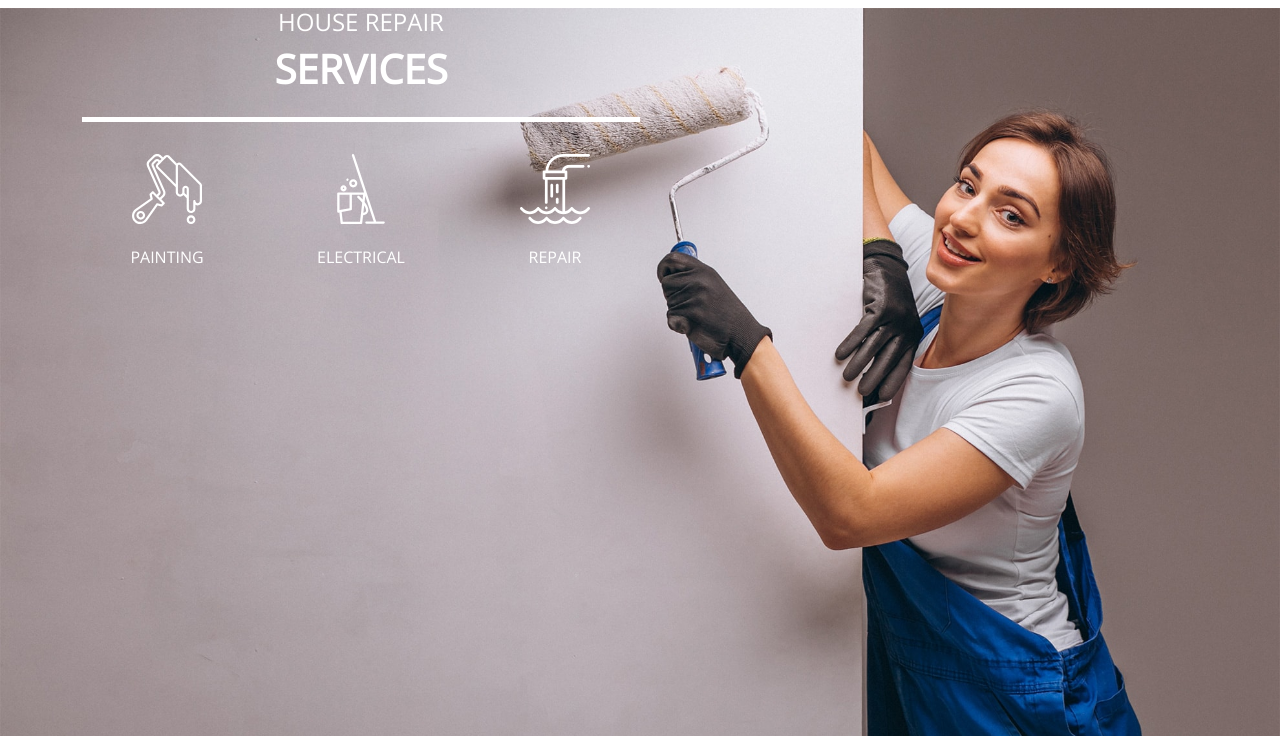
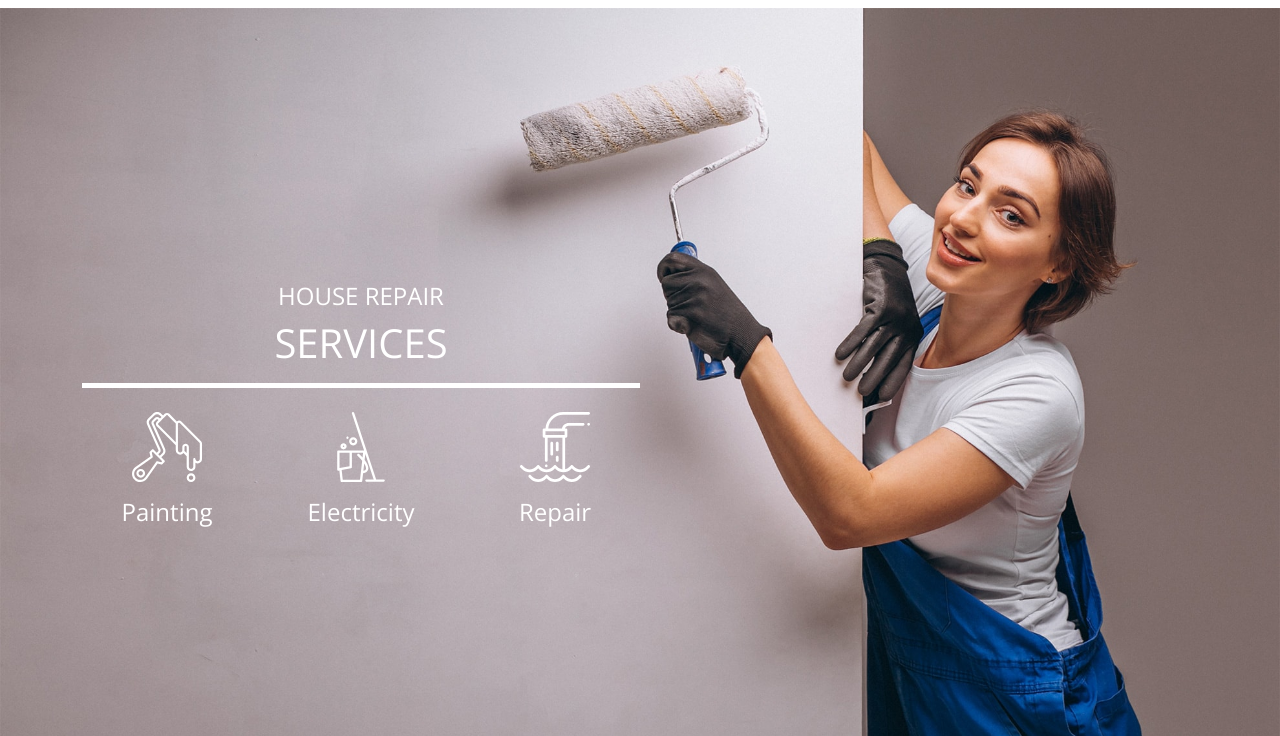
Before and after one commit to viiiktor/intro-bootstrap, a plain HTML site: page index.html in a window 1280 px wide. Shown: the part 64-800 px from the top of the page. Drawn offline with nearby package versions, Linux system fonts and the light colour scheme.

Commit message:
update design

```diff
--- a/css/style.css
+++ b/css/style.css
@@ -13,8 +13,8 @@
     background-repeat: no-repeat;
 }
 .img_electtrician{
-background-image: url('../images/billionphotos1079319min.png');
-background-size: cover;
-background-position: initial;
-background-repeat: no-repeat;
+    background-image: url(../images/billionphotos1079319min.png);
+    background-size: cover;
+    background-position: initial;
+    background-repeat: no-repeat;
 }
--- a/index.html
+++ b/index.html
@@ -19,27 +19,25 @@
     </div>
     <section class="hero-sec vh-100 d-flex align-items-center">
         <div class="container">
-            <div class="col-lg-6 col-md-6 vh-100 text-white text-center d-flex d-xl-block d-lg-block justify-content-center align-items-center d-md-block">
-               <div class="text-center">
-                    <h4 class="fs-4">HOUSE REPAIR</h4>
-                    <h1 class="border-bottom lead fs-1 fw-bolder border-white display-1 border-5 pb-4">SERVICES</h1>
-               </div>
-                <div class="row d-none d-xl-flex d-md-flex d-md-flex">
-                    <div class="col-12 col-md-4 col-lg-4">
-                        <img src="./images/paint-brush.svg" alt="painting" class="py-4">
-                        <h5 class="text-uppercase fs-6 text-white">Painting</h5>
-                    </div>
-                    <div class="col-12 col-md-4 col-lg-4">
-                        <img src="./images/cleaning-bucket.svg" alt="painting" class="py-4">
-                        <h5 class="text-uppercase fs-6 text-white">Electrical</h5>
-                    </div>
-                    <div class="col-12 col-md-4 col-lg-4">
-                        <img src="./images/tap.svg" alt="painting" class="py-4">
-                        <h5 class="text-uppercase fs-6 text-white">Repair</h5>
-                    </div>
-                </div>
+            <div class="col-12 col-md-6 col-lg-6 text-center">
+                 <h4 class="text-white">HOUSE REPAIR</h4>
+                 <h1 class="text-white border-bottom border-5 border-white pb-3">SERVICES</h1>
+                 <div class="row">
+                     <div class="col-sm-12 col-md-4 col-lg-4 d-none d-lg-block d-md-block">
+                         <img src="./images/paint-brush.svg" alt="painting" class="py-3">
+                         <h4 class="text-white">Painting</h4>
+                     </div>
+                     <div class="col-4 col-md-4 col-lg-4 d-none d-lg-block d-md-block">
+                         <img src="./images/cleaning-bucket.svg" alt="electricity" class="py-3">
+                         <h4 class="text-white">Electricity</h4>
+                     </div>
+                     <div class="col-4 col-md-4 col-lg-4 d-none d-lg-block d-md-block">
+                         <img src="./images/tap.svg" alt="repair" class="py-3">
+                         <h4 class="text-white">Repair</h4>
+                     </div>
+                 </div>
             </div>
-        </div>
+         </div>
     </section>
     <section class="bg-light text-center py-5">
         <h5 class="fs-6 text-secondary mt-5">OUR SERVICES</h4>
@@ -90,13 +88,13 @@
                     <p class="fst-italic">We'll send a multi-skilled repairman to your residential or commercial property so you save the time and..</p>
                </div>
                <div class="col-12 col-md-4 col-lg-4">
-                <img src="./images/painting.svg" alt="painting" class="bg-danger p-3 rounded-circle">
-                 <h4 class="py-2 fw-bold">Painting</h4>
+                <img src="./images/electric.svg" alt="painting" class="bg-danger p-3 rounded-circle">
+                 <h4 class="py-2 fw-bold">Electricity</h4>
                  <p class="fst-italic">We'll send a multi-skilled repairman to your residential or commercial property so you save the time and..</p>
             </div>
             <div class="col-12 col-md-4 col-lg-4">
-                <img src="./images/painting.svg" alt="painting" class="bg-danger p-3 rounded-circle">
-                 <h4 class="py-2 fw-bold">Painting</h4>
+                <img src="./images/repair.svg" alt="painting" class="bg-danger p-3 rounded-circle">
+                 <h4 class="py-2 fw-bold">Repair</h4>
                  <p class="fst-italic">We'll send a multi-skilled repairman to your residential or commercial property so you save the time and..</p>
             </div>
             </div>
@@ -111,17 +109,17 @@
             </div>
             <div class="col-12 col-md-6 col-lg-6">
                 <div class="row">
-                    <div class="col-12 col-md-6 mt-4">
-                        <img src="./images/rg.jpg" alt="" class="img-fluid">
+                    <div class="col-sm-6 col-xs-6 col-md-6 mt-4">
+                        <img src="./images/rg.jpg" alt="" class="img-fluid h-100">
                     </div>
-                    <div class="col-12 col-md-6 mt-4">
-                        <img src="./images/billionphotos1882993.jpg" alt="" class="w-100">
+                    <div class="col-sm-6 col-xs-6 col-md-6 mt-4">
+                        <img src="./images/billionphotos1882993.jpg" alt="" class="img-fluid h-100">
                     </div>
-                    <div class="col-12 col-md-6 mt-4">
-                        <img src="./images/billionphotos1882951.jpg" alt="" class="img-fluid">
+                    <div class="col-sm-6 col-xs-6 col-md-6 mt-4">
+                        <img src="./images/billionphotos1882951.jpg" alt="" class="img-fluid h-100">
                     </div>
-                    <div class="col-12 col-md-6 mt-4">
-                        <img src="./images/frg.jpg" alt="" class="img-fluid">
+                    <div class="col-sm-6 col-xs-6 col-md-6 mt-4">
+                        <img src="./images/frg.jpg" alt="" class="img-fluid h-100">
                     </div>
                 </div>
             </div>
```
